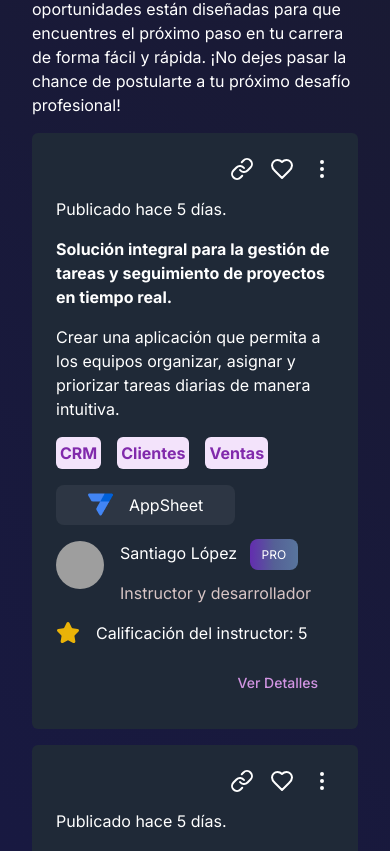
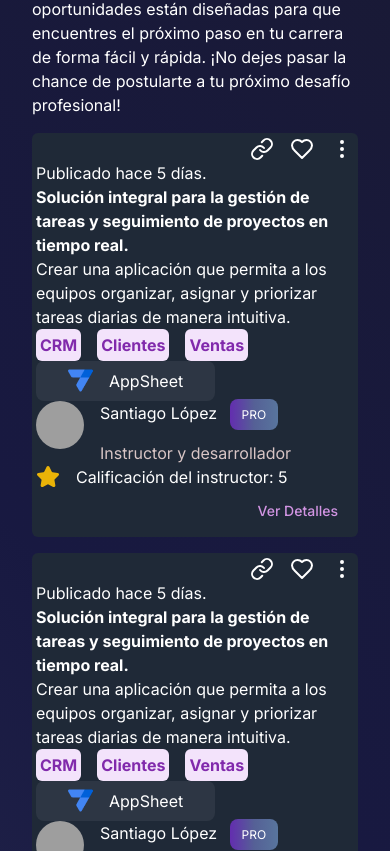
Before and after one commit to No-Country-simulation/h3-08-klowhub, a Next.js app in the folder frontend/: page /dashboard in a window 390 px wide. Shown: the part 2833-3684 px from the top of the page. Built offline with nearby package versions, Linux system fonts and the light colour scheme; no server answers; grey boxes are pictures that could not be loaded.

Commit message:
Corregir scroll horizontal

```diff
--- a/frontend/src/app/(platform)/dashboard/components/oportunities.tsx
+++ b/frontend/src/app/(platform)/dashboard/components/oportunities.tsx
@@ -25,7 +25,7 @@ const Oportunities = ({ oportunities }: { oportunities: DashOportunity[] }) => {
   return (
     <div className='flex flex-col md:flex-row gap-4 w-full'>
       {oportunities.map((o: DashOportunity, doid: number) => (
-        <div className='flex flex-col gap-4 p-6 f05-card-dark w-full md:w-1/2 lg:w-1/3' key={doid}>
+        <div className='flex flex-col gap-0 p-1 lg:gap-4 lg:p-6 f05-card-dark w-full' key={doid}>
           <div className='flex flex-row justify-end gap-4'>
             <Link href={o.details_url}><LinkLucide /></Link>
             <Link href='/'><Heart /></Link>
--- a/frontend/src/app/(platform)/dashboard/page.tsx
+++ b/frontend/src/app/(platform)/dashboard/page.tsx
@@ -144,7 +144,7 @@ function DashboardPage() {
     }
   ]
   return (
-    <main className='flex flex-col gap-8 px-4 max-w-screen-2xl mx-auto'>
+    <main className='grid grow gap-8 px-4 max-w-screen-2xl mx-auto w-full'>
       <TopHeadComp />
       <section className='relative rounded-md border-2 border-primary-b-500 bg-primary-100 text-primary-b-500 flex flex-col md:flex-row gap-4 p-6'>
         <X className='absolute right-4' />
```
